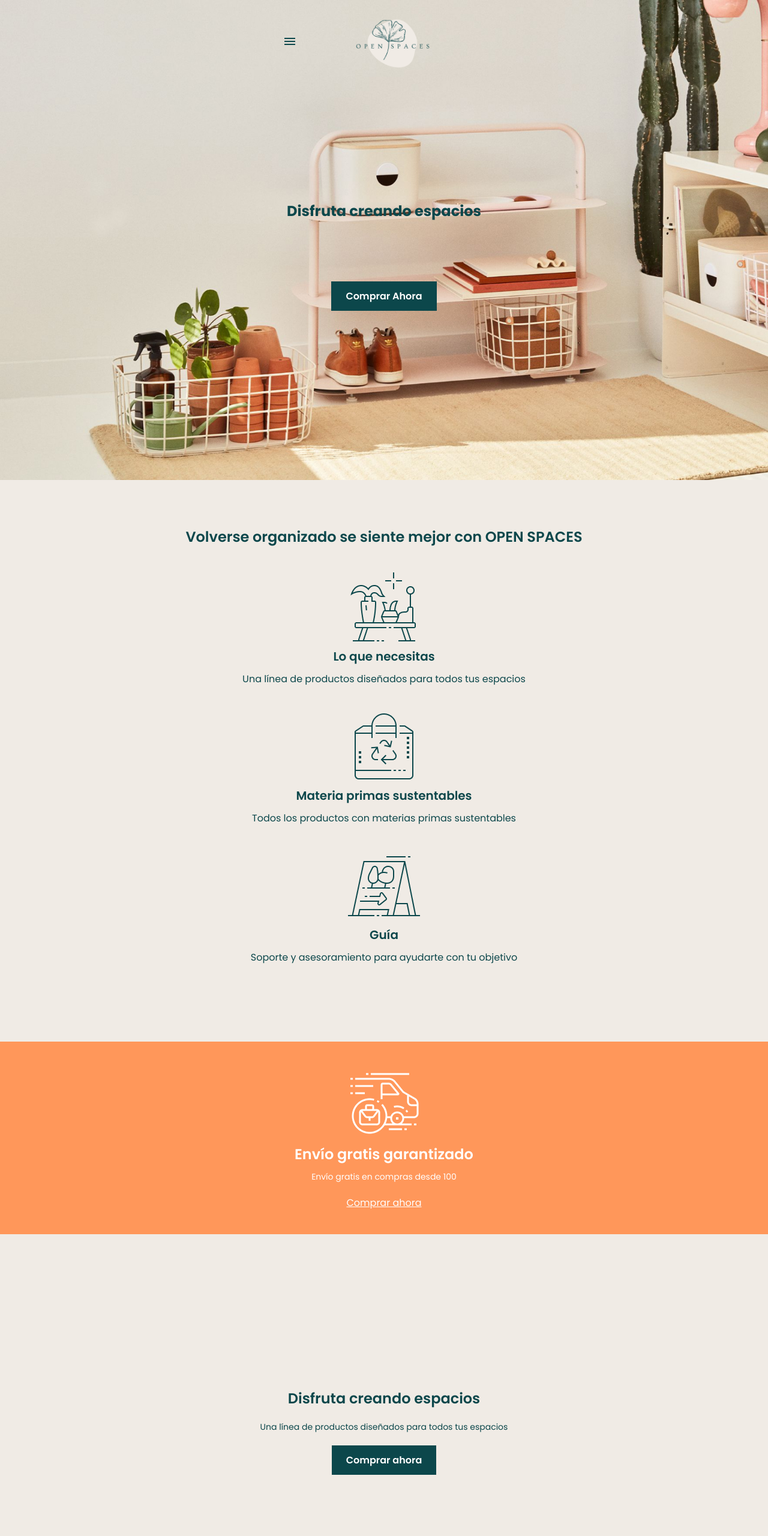
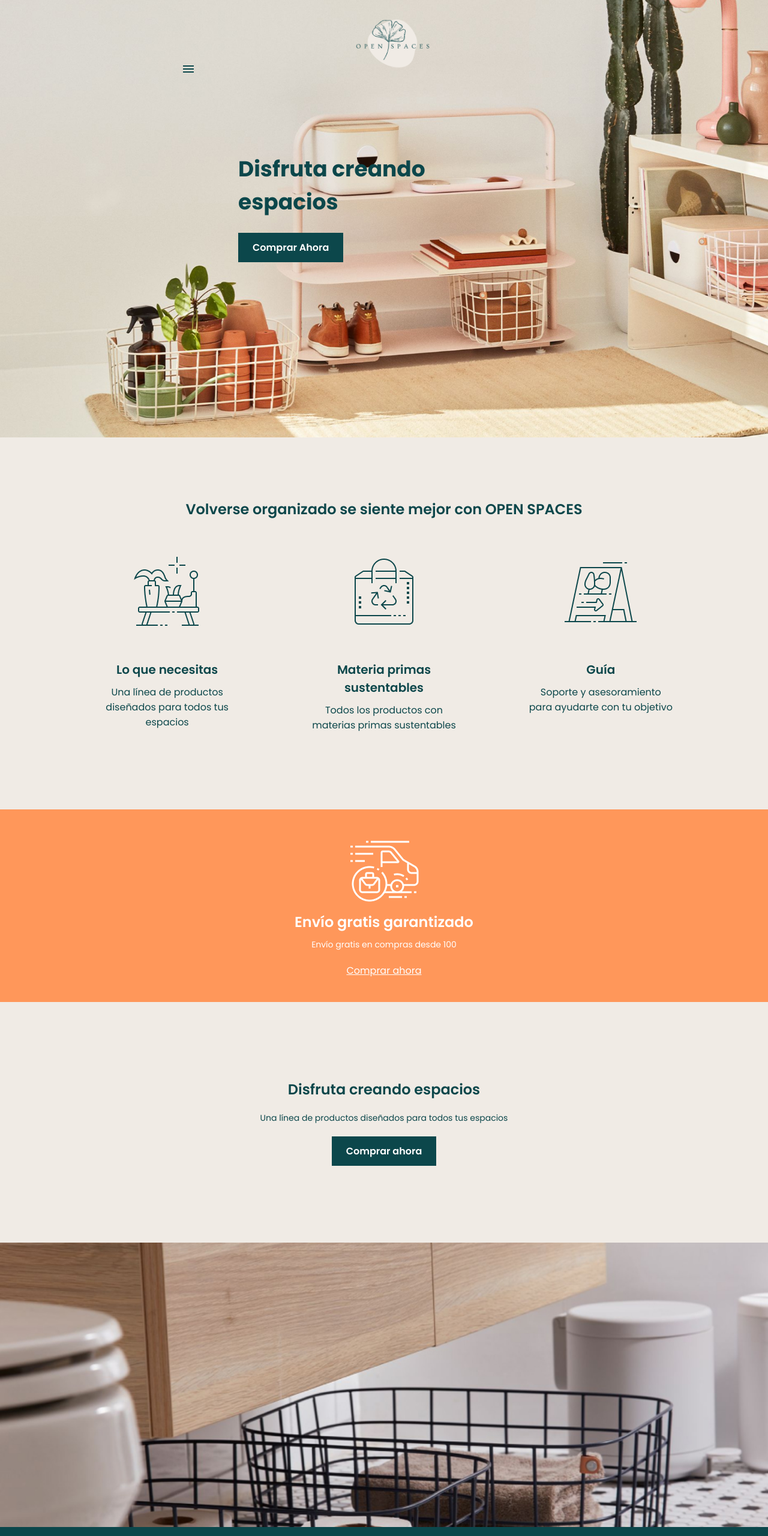
Before and after one commit to Adalab/modulo-1-evaluacion-final-marinab27, a plain HTML site: page index.html in a window 1280 px wide. Shown: the top 2560 px of the page at 60% size. Drawn offline with Linux system fonts and the light colour scheme.

Commit message:
avance version tablet

```diff
--- a/index.html
+++ b/index.html
@@ -11,7 +11,7 @@
 </head>
 <body>
     <header class="cabecera">
-        <section>
+        <section class="navegador-cabecera">
                 <img class="menu-burger" src="./recursos/menu-hamburger.png">
                 <img class="logo-cabecera" src="./recursos/logo.png">
         </section>
@@ -25,17 +25,17 @@
     <main>
         <section class="wrapper">
             <h2 class="titulo-2">Volverse organizado se siente mejor con OPEN SPACES</h2>
-            <article>
+            <article class="article1">
                 <img src="./recursos/icon_1.png">
                 <h3>Lo que necesitas</h3>
                 <p> Una línea de productos diseñados para todos tus espacios </p>
             </article>
-            <article>
+            <article class="article2">
                 <img src="./recursos/Biodegradable bag.png">
                 <h3>Materia primas sustentables</h3>
                 <p> Todos los productos con materias primas sustentables </p>
             </article>
-            <article>
+            <article class="article3">
                 <img src="./recursos/Park.png">
                 <h3>Guía</h3>
                 <p> Soporte y asesoramiento para ayudarte con tu objetivo </p>
@@ -51,7 +51,7 @@
         <section class="espacios">
             <h3>Disfruta creando espacios</h3>
             <p>Una línea de productos diseñados para todos tus espacios</p>
-            <a class="boton-cabecera" href="https://adalab.es"> Comprar ahora </a>
+            <a class="boton-cabecera2" href="https://adalab.es"> Comprar ahora </a>
         </section>
         <section class="imagen-rollos">
             <img src="./recursos/creando-espacios.jpg">
@@ -83,11 +83,6 @@
             <ul>
                     <li><a href="https://adalab.es"> ayuda@openspaces.com</a></li>
                     <li><a href="https://adalab.es"> Socios</a></li>
-
-            </ul>
-        </div>
-
-        <div>
                     <a href="https://adalab.es">
                         <img src="/modulo-1-evaluacion-final-marinab27/recursos/brand-linked-in.png">
                     </a>
@@ -97,6 +92,9 @@
                     <a href="https://adalab.es">
                     <img src="/modulo-1-evaluacion-final-marinab27/recursos/brand-twitter.png">
                     </a>
+
+            </ul>
+
         </div>
 
     </footer>
--- a/style.css
+++ b/style.css
@@ -10,7 +10,9 @@
 .cabecera {
     background-image: url("recursos/header.jpg");
     background-size: cover;
-    height: 100vh;
+    background-position: center;
+    background-repeat: no-repeat;
+    height: auto;
     display: flex;
     align-items: center;
     flex-direction: column;
@@ -49,8 +51,18 @@
     background-color: #0c474b;
     color: white;
     font-weight: 600;
+    margin-bottom: 60%;
 }
-
+.boton-cabecera2{
+    text-decoration: none;
+    padding-left: 24px;
+    padding-right: 24px;
+    padding-top: 12px;
+    padding-bottom: 12px;
+    background-color: #0c474b;
+    color: white;
+    font-weight: 600;
+}
 main{
     background-color: #f0ebe5;
     text-align: center;
@@ -175,3 +187,96 @@ main{
 .pie div {
     max-width: 50%;
 }
+
+
+
+
+  /*tablet*/
+
+  @media all and (min-width:768px) {
+
+    .menu-burger{
+        right: 90%;
+    }
+    .hero{
+        display: flex;
+        align-items: flex-start;
+    }
+    .titulo{
+        text-align: left;
+        max-width: 80%;
+        font-size: 36px;
+        padding-bottom: 5%;
+        padding-top:120px;
+
+    }
+
+    .wrapper {
+        grid-template-columns: repeat(3, 1fr);
+        grid-template-rows: auto 1fr;
+        grid-template-areas:
+            "titulo titulo titulo"
+            "art1 art2 art3";
+        gap: 60px;
+        padding-left: 10%;
+        padding-right: 10%;;
+    }
+
+    .titulo-2 {
+        grid-area: titulo;
+        text-align: center;
+    }
+
+    .article1 {
+        grid-area: art1;
+    }
+    .article1 img {
+        max-width: 50%;
+        padding-bottom: 20%;
+
+    }
+    .article2 {
+        grid-area: art2;
+    }
+    .article2 img {
+        max-width: 50%;
+        padding-bottom: 20%;
+
+    }
+
+    .article3 {
+        grid-area: art3;
+    }
+    .article3 img {
+        max-width: 50%;
+        padding-bottom: 20%;
+
+    }
+
+    .espacios{
+        padding:10%;
+
+    }
+    .imagen-rollos{
+        max-height: 474px;
+        overflow: hidden;
+        display: flex;
+        justify-content: center;
+
+    }
+    .imagen-rollos img {
+        width: 100%;
+        height: 100%;
+        object-fit: cover;
+    }
+
+    .pie{
+        display: flex;
+        flex-direction: row;
+        padding-left: 0;
+        padding-top: 5%;
+        padding-bottom: 5%;
+
+    }
+
+    }
```
Lines whose indentation alone changed are shown as unchanged.
